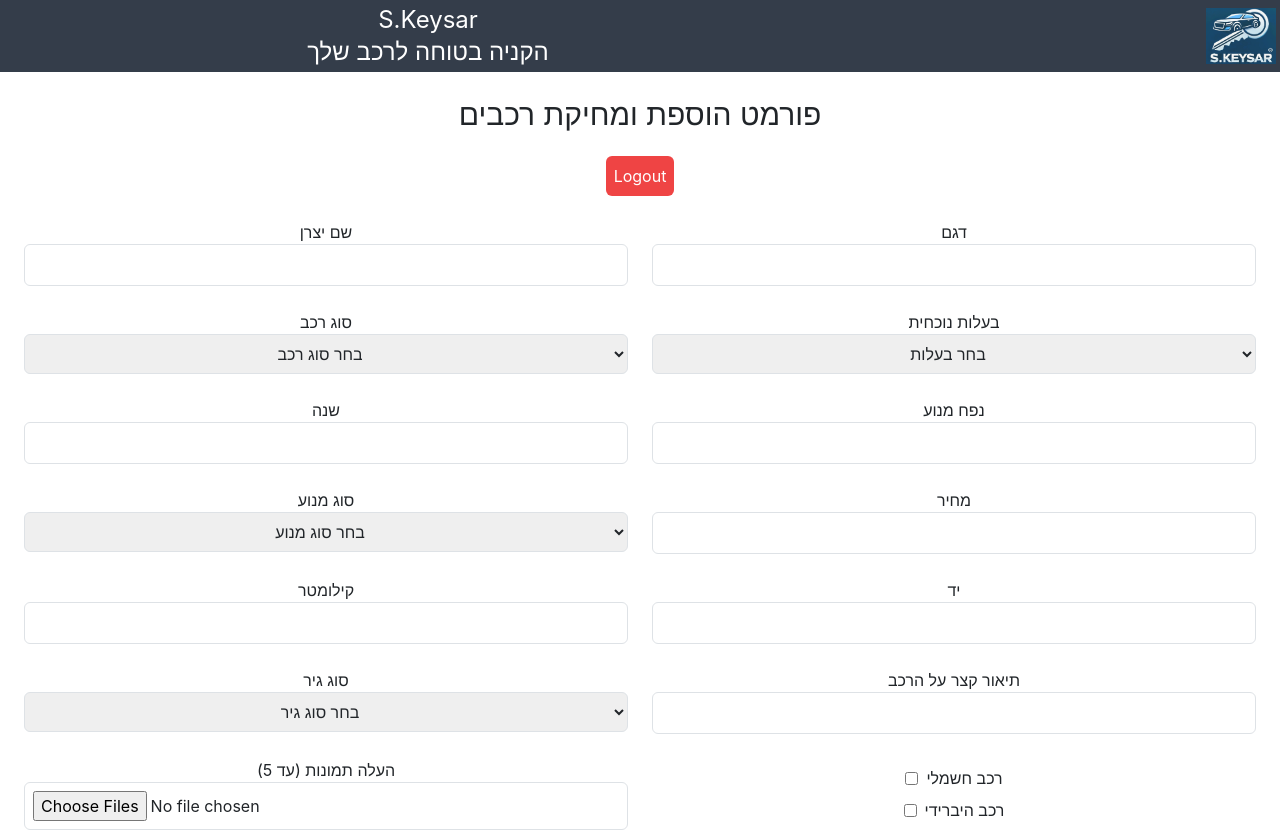
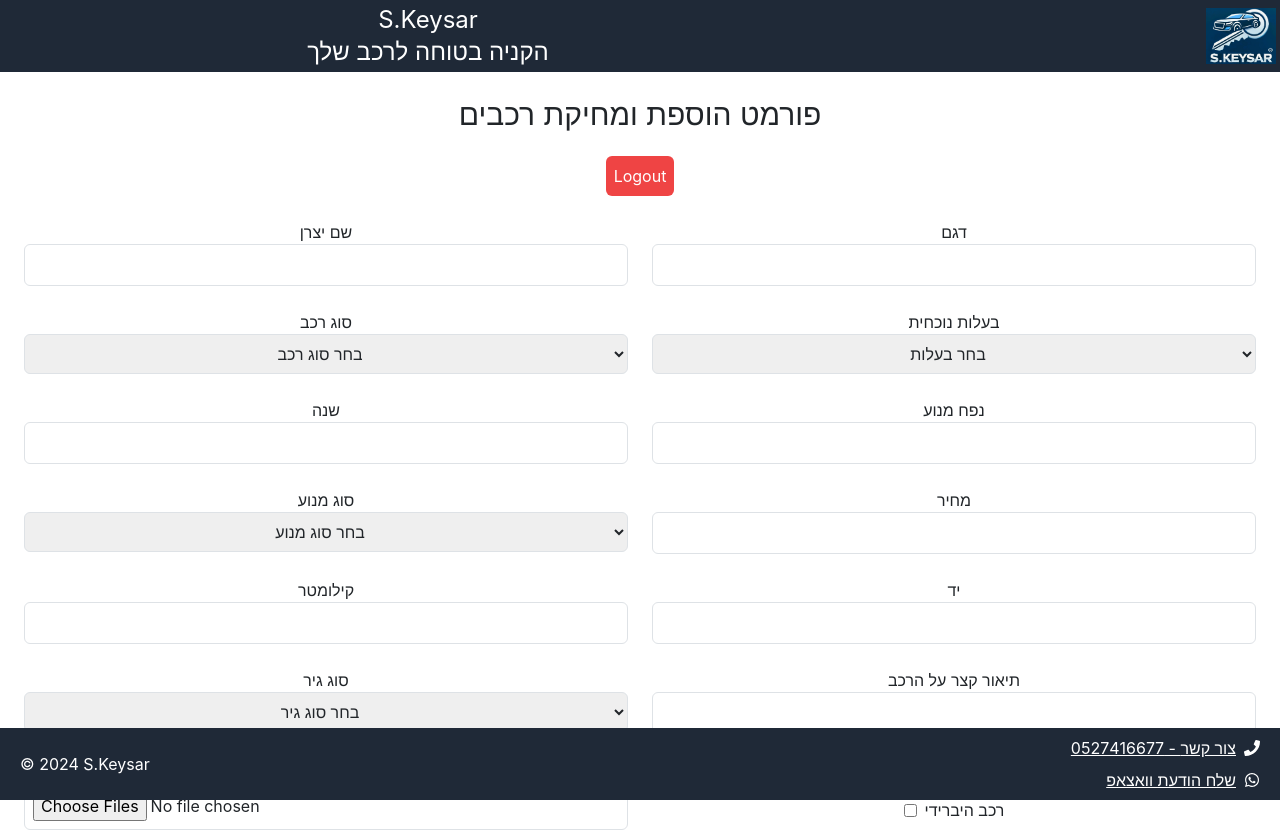
Before and after one commit to Orikeysar/S.Keysar_Cars_Show, a React (Create React App) app: page /AdminAddCars in a window 1280 px wide. Shown: the top 830 px of the page. Built offline with nearby package versions, Linux system fonts and the light colour scheme; no server answers; the database is empty.

Commit message:
customer changes 1.3
adding whatapp connection url
change manifest
footer change

```diff
--- a/public/index.html
+++ b/public/index.html
@@ -10,7 +10,7 @@
     <!-- Open Graph meta tags -->
     <meta property="og:title" content=" S.Keysar - הצגת רכבים ללקוח" />
     <meta property="og:description" content=" באתר זה ניתן לראות את כלל רכבי החברה שזמינים לקנייה " />
-    <meta property="og:image" content="../src/Data/logo" />
+    <meta property="og:image" content="/src/Data/logo/logo_S.keysar_ico16.ico" />
     <meta property="og:url" content="https://s-keysar-cars-show.vercel.app/" />
 
     <title>S.Keysar - הצגת רכבים ללקוח</title>
--- a/src/components/Layout.js
+++ b/src/components/Layout.js
@@ -1,27 +1,35 @@
 import React from 'react';
+import { FaPhone, FaWhatsapp } from 'react-icons/fa';
 import Logo from '../Data/logo/logo_S.keysar.jpg';
 
 const Layout = ({ children }) => {
+  const phoneNumber = '0527416677';
+  const whatsappNumber = `https://wa.me/${phoneNumber}`;
+
   return (
     <div className="min-h-screen flex flex-col">
-      <header className="bg-gray-800 text-white p-1 m-0 flex items-center opacity-90">
-
+      <header className="bg-gray-800 text-white p-1 m-0 flex items-center">
         <div className="w-2/3 flex flex-col justify-start items-start">
           <h1 className="text-2xl w-full text-center">S.Keysar</h1>
           <h1 className="text-2xl w-full text-center">הקניה בטוחה לרכב שלך</h1>
         </div>
         <div className="w-1/3 flex justify-end">
-          <img src={Logo} alt="S.Keysar Logo" className=" h-14"/>
+          <img src={Logo} alt="S.Keysar Logo" className="h-14" />
         </div>
       </header>
       <main className="flex-grow container mx-auto p-4">{children}</main>
-      <footer className="bg-gray-800 text-white p-4">
+      <footer className="bg-gray-800 text-white p-2 fixed bottom-0 w-full">
         <div className="container mx-auto flex justify-between items-center">
           <div className="text-left">
             &copy; 2024 S.Keysar
           </div>
-          <div className="text-right">
-            טלפון - 0527416677
+          <div className="text-right flex flex-col items-end">
+            <a href={`tel:${phoneNumber}`} className="underline flex items-center mb-2">
+               {phoneNumber} - צור קשר <FaPhone className="ml-2" />
+            </a>
+            <a href={whatsappNumber} target="_blank" rel="noopener noreferrer" className="underline flex items-center">
+              שלח הודעת וואצאפ  <FaWhatsapp className="ml-2" />
+            </a>
           </div>
         </div>
       </footer>
--- a/src/firebase.config.js
+++ b/src/firebase.config.js
@@ -10,7 +10,6 @@ import { getStorage } from 'firebase/storage';
 
 // Your web app's Firebase configuration
 // For Firebase JS SDK v7.20.0 and later, measurementId is optional
-
 const firebaseConfig = {
   apiKey: process.env.REACT_APP_FIREBASE_API_KEY,
   authDomain: process.env.REACT_APP_FIREBASE_AUTH_DOMAIN,
@@ -20,6 +19,7 @@ const firebaseConfig = {
   appId: process.env.REACT_APP_FIREBASE_APP_ID,
   measurementId: process.env.REACT_APP_FIREBASE_MEASUREMENTID
 };
+
 // Initialize Firebase
 const app = initializeApp(firebaseConfig);
  getAnalytics(app);
```
Also changed, not shown: public/logo_S.keysar.png (added), public/manifest.json.
